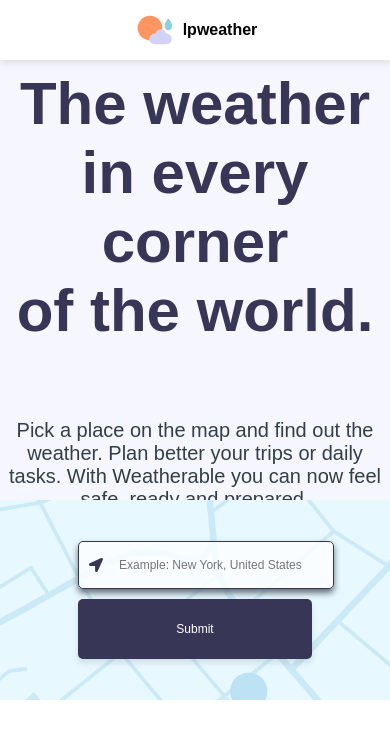
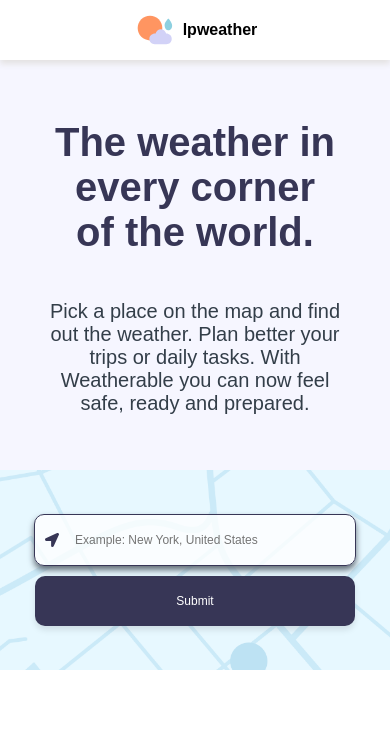
Before and after one commit to gevpa/lpweather, a React (Vite) app: page / in a window 390 px wide. Shown: the top 738 px of the page. Built offline with nearby package versions, Linux system fonts and the light colour scheme.

Commit message:
minor changes on tagline and search bar and create footer

```diff
--- a/src/App.tsx
+++ b/src/App.tsx
@@ -1,4 +1,6 @@
 import "./app.css";
+import CardsWrapper from "./components/CardsWrapper/CardsWrapper";
+import Footer from "./components/Footer/Footer";
 import HeaderAndTagline from "./components/HeaderAndTagline/HeaderAndTagline";
 import SearchBar from "./components/SearchBar/SearchBar";
 
@@ -9,6 +11,8 @@ function App() {
         <HeaderAndTagline />
         {/* TODO: Later we will create here a section for weather search, one for weather cards and finally one for the footer. */}
         <SearchBar />
+        <CardsWrapper />
+        <Footer />
       </div>
     </>
   );
--- /dev/null
+++ b/src/components/CardsWrapper/CardsWrapper.tsx
@@ -0,0 +1,5 @@
+function CardsWrapper() {
+  return <div style={{ minHeight: "500px" }}></div>;
+}
+
+export default CardsWrapper;
--- /dev/null
+++ b/src/components/Footer/Footer.tsx
@@ -0,0 +1,13 @@
+import "./footer.css";
+
+function Footer() {
+  return (
+    <div className="footer-container">
+      <div className="footer-text">
+        <p>&copy; Workable Technology Limited 2024</p>
+      </div>
+    </div>
+  );
+}
+
+export default Footer;
--- /dev/null
+++ b/src/components/Footer/footer.css
@@ -0,0 +1,50 @@
+.footer-container {
+  width: 100%;
+  height: 160px;
+  background-color: #373656;
+  margin-bottom: 0;
+  align-items: center;
+}
+
+.footer-text {
+  font-size: 16px;
+  text-align: center;
+  margin-top: 75px;
+  margin-bottom: 75px;
+  color: #d2d2f7;
+}
+
+@media (max-width: 768px) {
+  .footer-container {
+    width: 380px;
+    height: 100px;
+    margin-top: 1280px;
+    margin-bottom: 0;
+    align-items: center;
+  }
+
+  .footer-text {
+    text-align: center;
+    margin-top: 45px;
+    margin-bottom: 45px;
+    margin-left: 35px;
+    margin-right: 35px;
+  }
+}
+
+@media (max-width: 480px) {
+  .footer-container {
+    width: 380px;
+    height: 100px;
+    margin-top: 1280px;
+    margin-bottom: 0;
+    align-items: center;
+  }
+  .footer-text {
+    text-align: center;
+    margin-top: 45px;
+    margin-bottom: 45px;
+    margin-left: 35px;
+    margin-right: 35px;
+  }
+}
--- a/src/components/HeaderAndTagline/TaglineSection/tagline.css
+++ b/src/components/HeaderAndTagline/TaglineSection/tagline.css
@@ -26,17 +26,35 @@ h3 {
   font-size: 60px;
   color: var(--primary-color);
   margin-bottom: 40px;
-  margin-top: 170px;
+  margin-top: 180px;
   max-width: 800px;
 }
 
-@media (max-width: var(--mobile-width)) {
+@media (max-width: 768px) {
   h3 {
     padding: 0 50px;
     font-size: 40px;
     margin-top: 120px;
     margin-bottom: 30px;
+    margin-left: 75px;
+    margin-right: 75px;
     stroke: 1px;
+    height: 110px;
+    width: 300px;
+  }
+}
+
+@media (max-width: 480px) {
+  h3 {
+    padding: 0 50px;
+    font-size: 40px;
+    margin-top: 120px;
+    margin-bottom: 30px;
+    margin-left: 75px;
+    margin-right: 75px;
+    stroke: 1px;
+    height: 110px;
+    width: 300px;
   }
 }
 
@@ -46,13 +64,32 @@ h5 {
   font-weight: 100;
   color: #333e49;
   max-width: 800px;
-  margin-top: 250;
   margin-bottom: 90px;
 }
-
-@media (max-width: var(--mobile-width)) {
+@media (max-width: 768px) {
   h5 {
     padding: 0 20px;
     font-size: 20px;
+    font-weight: 100;
+    height: 100px;
+    width: 300px;
+    margin-top: 40px;
+    margin-bottom: 70px;
+    margin-left: 45px;
+    margin-right: 45px;
   }
 }
+
+@media (max-width: 480px) {
+  h5 {
+    padding: 0 20px;
+    font-size: 20px;
+    font-weight: 100;
+    height: 100px;
+    width: 300px;
+    margin-top: 40px;
+    margin-bottom: 70px;
+    margin-left: 45px;
+    margin-right: 45px;
+  }
+}
--- a/src/components/SearchBar/searchbar.css
+++ b/src/components/SearchBar/searchbar.css
@@ -32,7 +32,7 @@
   align-items: center;
   background: rgba(255, 255, 255, 0.8);
   padding: 10px;
-  border-radius: 5px;
+  border-radius: 10px;
   box-shadow: 0 4px 6px #636d77;
   width: 100%;
   border: 1px solid #373656;
@@ -63,7 +63,7 @@
   background: #373656;
   color: white;
   padding: 10px 20px;
-  border-radius: 5px;
+  border-radius: 10px;
   cursor: pointer;
   font-size: 16px;
   white-space: nowrap;
@@ -82,14 +82,15 @@
 
   .searchContainer {
     flex-direction: column;
-    align-items: stretch;
+    align-items: center;
     gap: 10px;
-    width: 60%;
+    width: 80%;
     margin: 20 20px;
   }
 
   .inputContainer {
-    width: 100%;
+    width: 300px;
+    height: 30px;
   }
 
   .locationIcon {
@@ -104,13 +105,29 @@
   .searchButton {
     font-size: 14px;
     padding: 8px 16px;
-    width: 100%;
+    width: 320px;
+    height: 30px;
+    margin-left: 20px;
+    margin-right: 20px;
   }
 }
 
 @media (max-width: 480px) {
+  .searchContainer {
+    flex-direction: column;
+    align-items: center;
+    gap: 10px;
+    width: 80%;
+    margin: 20 20px;
+  }
   .backgroundImage {
     max-height: 400px;
+  }
+  .inputContainer {
+    width: 300px;
+    height: 30px;
+    margin-left: 20px;
+    margin-right: 20px;
   }
 
   .locationIcon {
@@ -125,5 +142,9 @@
   .searchButton {
     font-size: 12px;
     padding: 6px 12px;
+    width: 320px;
+    height: 50px;
+    margin-left: 20px;
+    margin-right: 20px;
   }
 }
```
